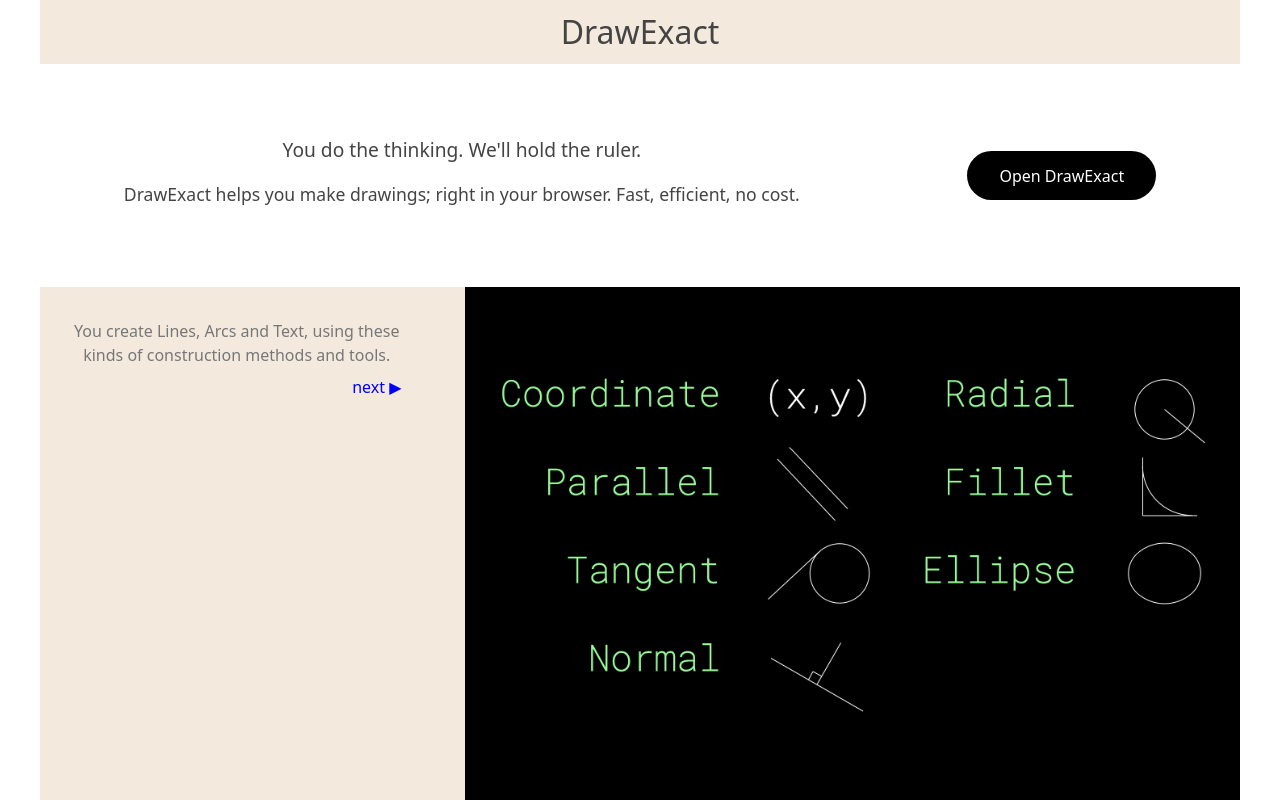
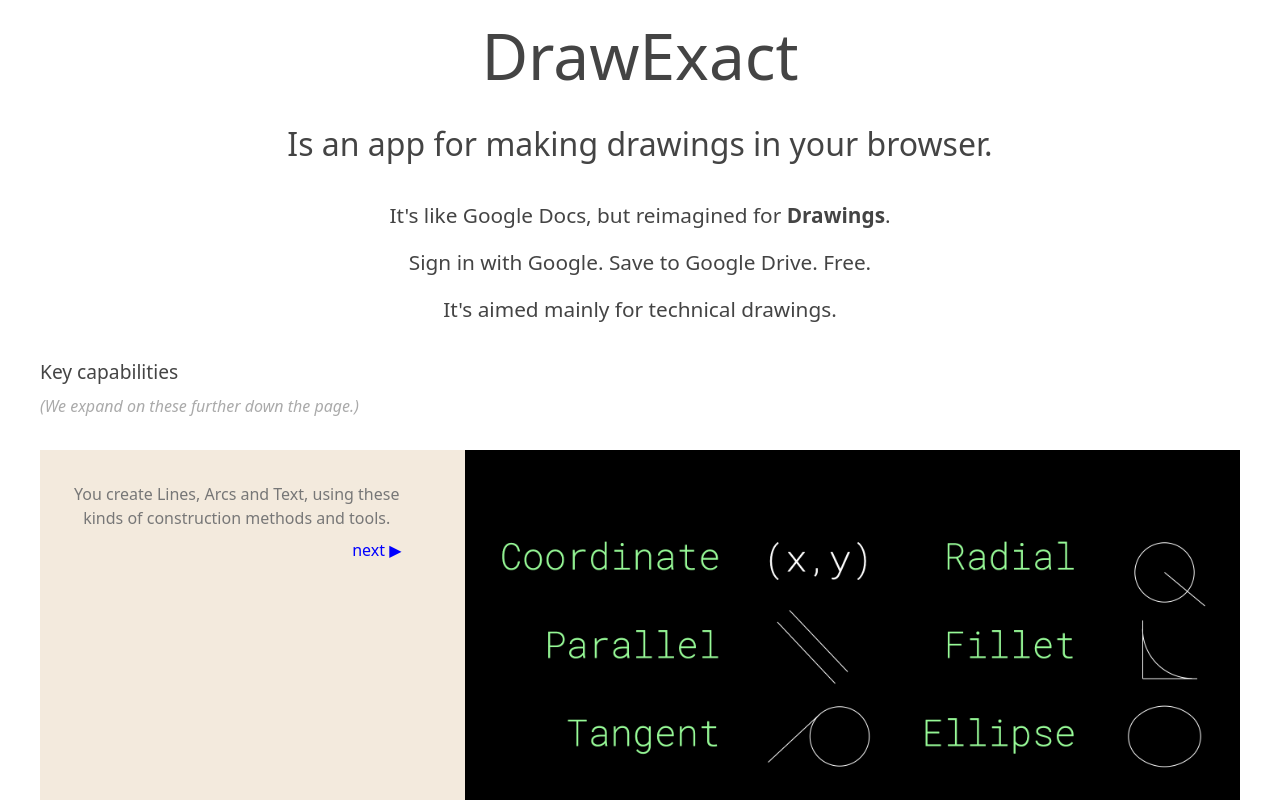
Before and after one commit to peterhoward42/dxact-web, a Svelte app: page / in a window 1280 px wide. Shown: the top 800 px of the page. Built offline with nearby package versions, Linux system fonts and the light colour scheme.

Commit message:
Re style above fold for desktop

```diff
--- a/src/components/AboveFoldDesktop.svelte
+++ b/src/components/AboveFoldDesktop.svelte
@@ -4,55 +4,61 @@
     import CTA from "./CTA.svelte";
 </script>
 
-<div class="abovefolddesktop qcol">
-    <span class="head qe1 qbg-alt">DrawExact</span>
+<div class="abovefoldmobile qcol">
+    <span class="qe1 head">DrawExact</span>
 
-    <div class="subtitlesandcta qrow">
-        <div class="subtitles qcol">
-            <span class="youthink qe1"
-                >You do the thinking. We'll hold the ruler.</span
-            >
-            <span class="helpsshape">
-                DrawExact helps you make drawings; right in your browser. Fast,
-                efficient, no cost.</span
-            >
-        </div>
-        <div class="cta"><CTA /></div>
-    </div>
+    <span class="subhead qe1"
+        >Is an app for making drawings in your browser.</span
+    >
+    <span class="toplines"
+        >It's like Google Docs, but reimagined for <strong>Drawings</strong
+        >.</span
+    >
+    <span class="toplines"
+        >Sign in with Google. Save to Google Drive. Free.
+    </span>
+    <span class="toplines">It's aimed mainly for technical drawings.</span>
+
+    <span class="capabilities qlarge1 qe1">Key capabilities</span>
+    <span class="willexpand qsubdued qital"
+        >(We expand on these further down the page.)</span
+    >
 
     <ComposedImages aspectRatio="1.5"></ComposedImages>
+    <div class="cta"><CTA /></div>
 </div>
 
 <style>
-    .abovefolddesktop {
+    .abovefoldmobile {
         width: 100%;
         text-align: center;
-        gap: 1rem;
     }
 
     .head {
+        font-size: 4rem;
+        padding-top: 0.5rem;
+        padding-bottom: 1rem;
+    }
+    .subhead {
         font-size: 2rem;
-        padding-top: 0.5rem;
-        padding-bottom: 0.5rem;
+        padding-bottom: 1rem;
     }
-    .subtitlesandcta {
-        justify-content: space-around;
-        margin-bottom: 4rem;
-        margin-top: 3rem;
-    }
-    .subtitles {
-        gap: 1rem;
-    }
-    .youthink {
-        font-size: 1.2rem;
-        margin-top: 0.5rem;
+    .toplines {
+        font-size: 1.3rem;
+        margin-top: 1rem;
     }
 
-    .helpsshape {
-        font-size: 1.1rem;
+    .capabilities {
+        margin-top: 2rem;
+        margin-bottom: 0.5rem;
+        align-self: flex-start;
+    }
+    .willexpand {
+        margin-bottom: 2rem;
+        align-self: flex-start;
     }
     .cta {
         align-self: center;
-        margin-top: 1rem;
+        margin-top: 2rem;
     }
 </style>
```
